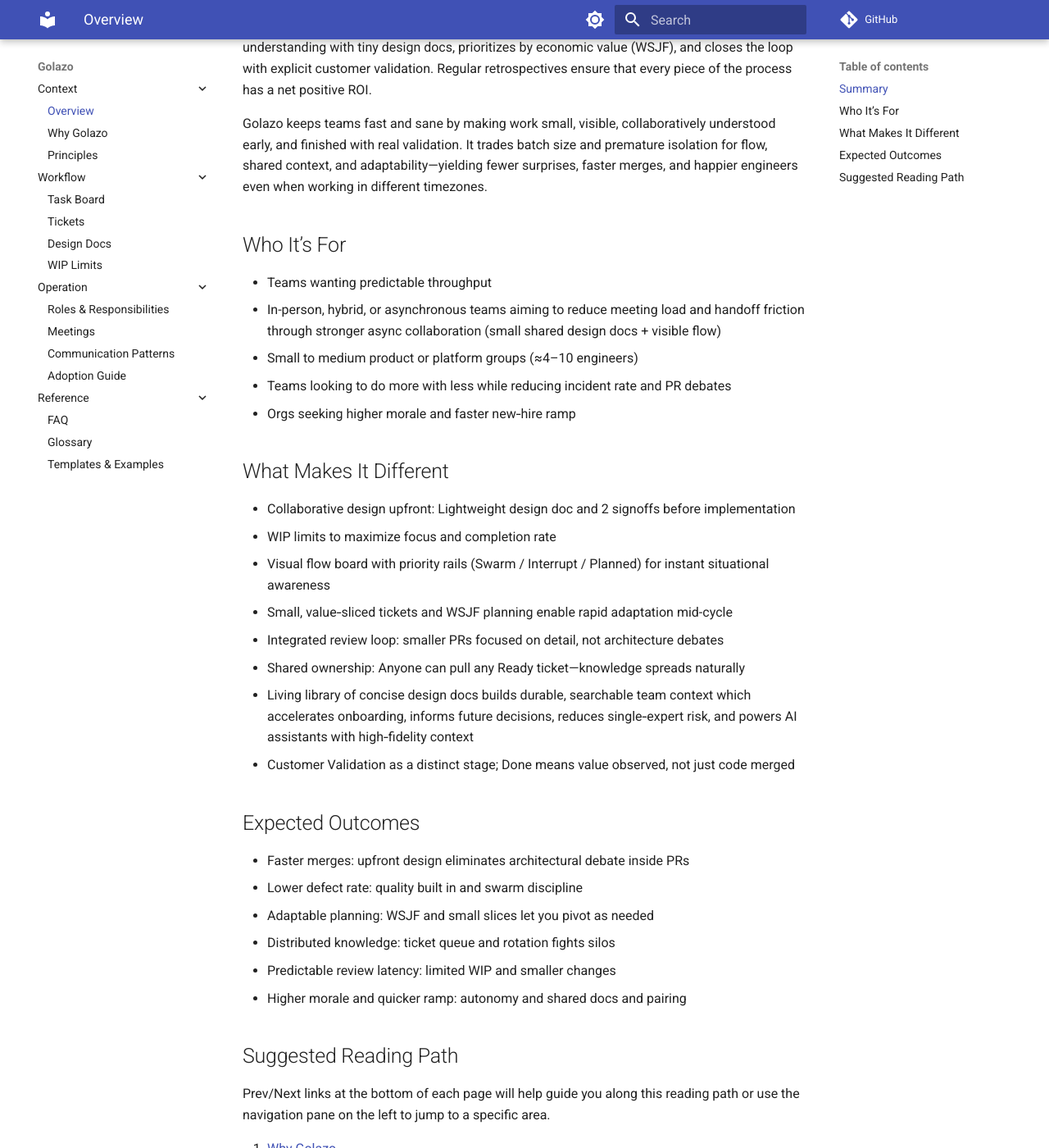
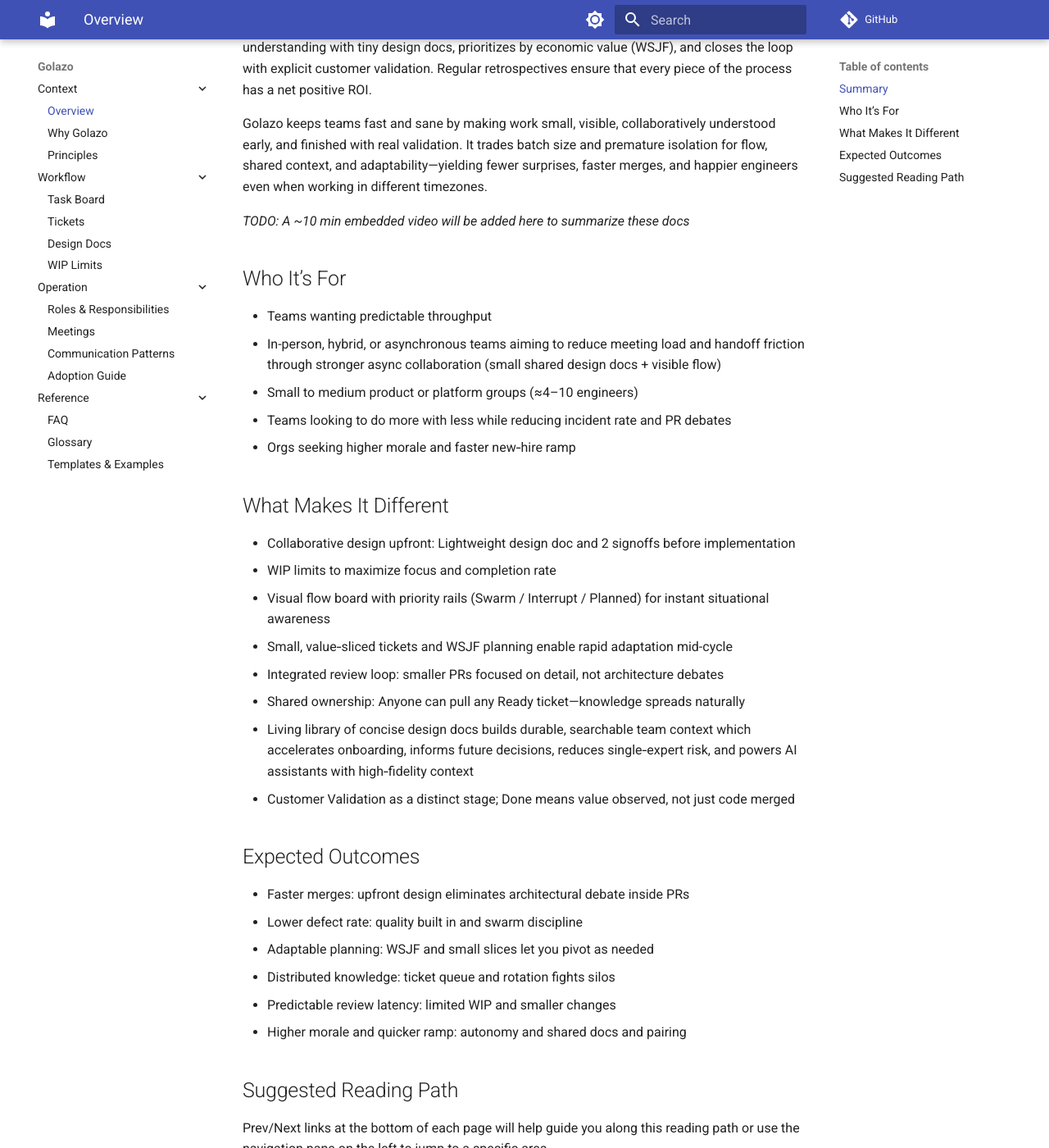
Before and after one commit to microsoft/golazo, an MkDocs documentation site: the page built from docs/index.md, in a window 1280 px wide and 1400 px high, scrolled down 262 px. Shown: the whole window at 82% size. Built offline with MkDocs 1.6.1 and Material for MkDocs 9.7.7, drawn with Linux system fonts in a browser that asks for light colours; comment, search, counter and statistics services are not loaded; some of the changed text lies outside the part shown.

Commit message:
Fix formatting and add TODO about video (#10)

```diff
--- a/docs/index.md
+++ b/docs/index.md
@@ -12,6 +12,8 @@ Golazo keeps teams fast and sane by making work small, visible, collaboratively
 and finished with real validation. It trades batch size and premature isolation for flow, shared
 context, and adaptability—yielding fewer surprises, faster merges, and happier engineers even when
 working in different timezones.
+
+_TODO: A ~10 min embedded video will be added here to summarize these docs_
 
 ## Who It’s For
 
@@ -53,11 +55,11 @@ navigation pane on the left to jump to a specific area.
 1. [Why Golazo](why-golazo.md)
 2. [Principles](principles.md)
 3. [Task Board](task-board.md)
-4. [Roles \& Responsibilities](roles.md)
+4. [Roles & Responsibilities](roles.md)
 5. [Tickets](tickets.md)
 6. [Design Docs](design-docs.md)
 7. [Meetings](meetings.md)
-8. [WIP \& Flow](wip-and-flow.md)
+8. [WIP & Flow](wip-and-flow.md)
 9. [Communication](communication.md)
 10. [Adoption Guide](adoption-guide.md)
 11. [FAQ](faq.md)
```
